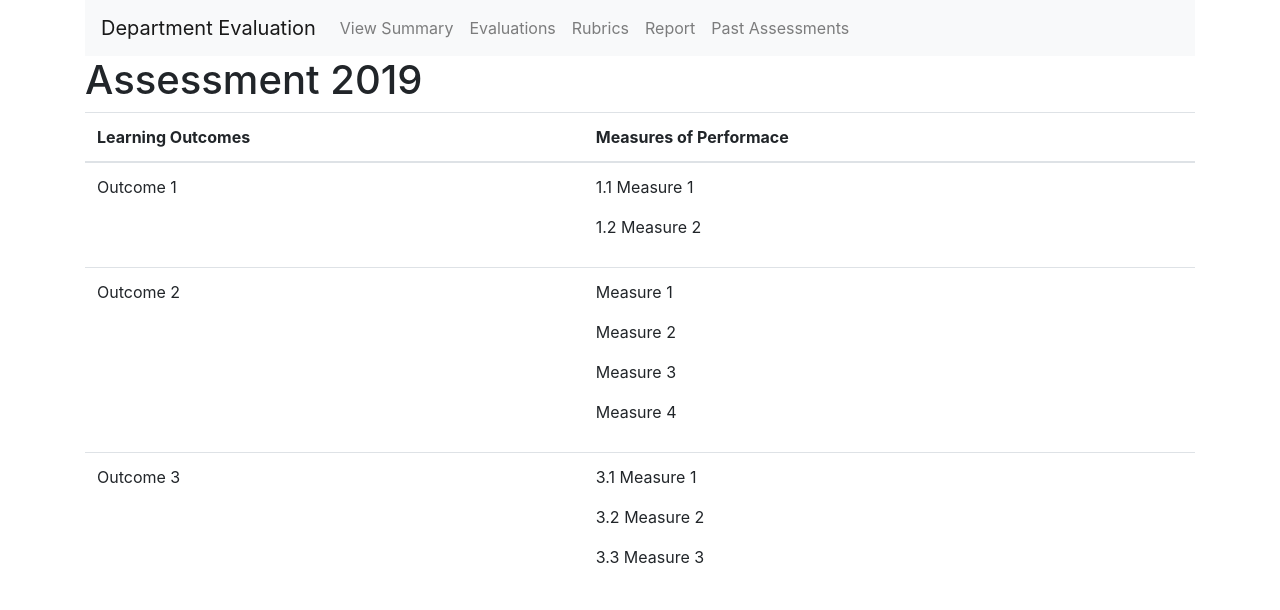
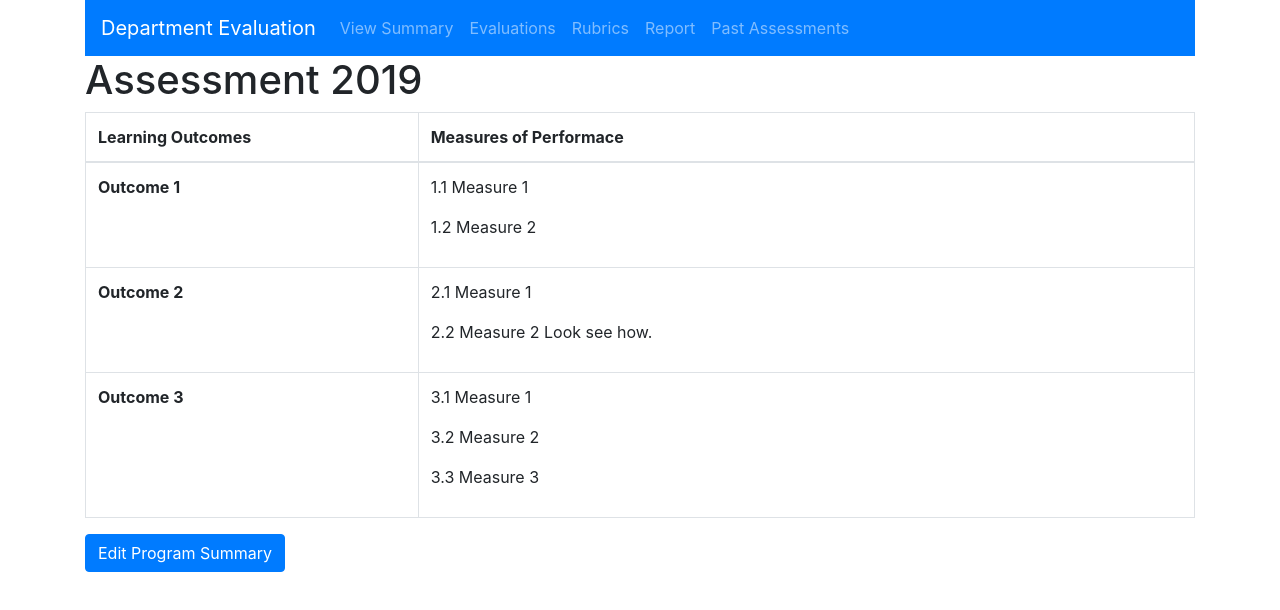
Before and after one commit to RyanBlomquist/temporary-front-end, a React (Create React App) app in the folder temporary-front-end/: page / in a window 1280 px wide. Shown: the top 610 px of the page. Built offline with nearby package versions, Linux system fonts and the light colour scheme.

Commit message:
Added the Add Outcome button.

```diff
--- a/temporary-front-end/src/App.js
+++ b/temporary-front-end/src/App.js
@@ -2,7 +2,8 @@ import React, { Component } from 'react';
 import "bootstrap/dist/css/bootstrap.min.css";
 import {BrowserRouter as Router, Route, Link} from "react-router-dom";
 
-import ViewSummary from "./components/view-summary.component.js";
+import ViewSummary from "./components/view-summary/view-summary.component.js";
+import EditSummary from "./components/edit-summary/edit-summary.component.js";
 
 class App extends Component {
 
@@ -10,7 +11,7 @@ class App extends Component {
     return (
       <Router>
         <div className="container">
-          <nav className="navbar navbar-expand-lg navbar-light bg-light">
+          <nav className="navbar navbar-expand-lg navbar-dark bg-primary">
             <Link to="/" className="navbar-brand">Department Evaluation</Link>
             <div className="collpase nav-collapse">
               <ul className="navbar-nav mr-auto">
@@ -33,6 +34,7 @@ class App extends Component {
             </div>
           </nav>
           <Route path="/" exact component={ViewSummary} />
+          <Route path="/editSummary" exact component={EditSummary} />
         </div>
       </Router>
     );
--- /dev/null
+++ b/temporary-front-end/src/components/edit-summary/edit-summary.component.js
@@ -0,0 +1,11 @@
+import React, {Component} from 'react';
+
+export default class EditSummary extends Component
+{
+    render()
+    {
+        return (
+            <p>Edit Summary Page</p>
+        );
+    }
+}
--- a/temporary-front-end/src/components/view-summary.component.js
+++ /dev/null
@@ -1,71 +0,0 @@
-import React, {Component} from 'react';
-//import axios from 'axios';
-
-//Dummy data
-var outcome1 = {
-    description: "Outcome 1",
-    measures: ["1.1 Measure 1", "1.2 Measure 2"]
-};
-
-var outcome2 = {
-    description: "Outcome 2",
-    measures: ["Measure 1", "Measure 2", "Measure 3", "Measure 4"]
-};
-
-var outcome3 = {
-    description: "Outcome 3",
-    measures: ["3.1 Measure 1", "3.2 Measure 2", "3.3 Measure 3"]
-};
-
-var programSummary = {
-    title: "Assessment 2019",
-    outcomes: [outcome1, outcome2, outcome3]
-};
-
-
-function measureDisplay(outcome)
-{
-    return outcome.measures.map(function(currentMeasure){
-        return <p>{currentMeasure}</p>
-    });
-}
-
-const Outcome = props => (
-    <tr>
-        <td>{props.outcome.description}</td>
-        <td>{measureDisplay(props.outcome)}</td>
-    </tr>
-)
-
-export default class ViewSummary extends Component
-{
-
-    programSummaryDisplay()
-    {
-        return programSummary.outcomes.map(function(currentOutcome){
-            return <Outcome outcome={currentOutcome} />;
-        });
-
-    }
-
-    render()
-    {
-        return (
-            <div>
-                <h1>{programSummary.title}</h1>
-
-                <table class="table">
-                    <thead>
-                        <tr>
-                            <th scope="col">Learning Outcomes</th>
-                            <th scope="col">Measures of Performace</th>
-                        </tr>
-                    </thead>
-                    <tbody>
-                        {this.programSummaryDisplay()}
-                    </tbody>
-                </table>
-            </div>
-        );
-    }
-}
--- /dev/null
+++ b/temporary-front-end/src/components/view-summary/view-summary.component.js
@@ -0,0 +1,97 @@
+import React, {Component} from 'react';
+import './view-summary.css';
+import { Link} from "react-router-dom";
+//import axios from 'axios';
+
+//Dummy data
+var outcome1 = {
+    description: "Outcome 1 ",
+    measures: ["1.1 Measure 1", "1.2 Measure 2"]
+};
+
+var outcome2 = {
+    description: "Outcome 2",
+    measures: ["2.1 Measure 1", "2.2 Measure 2 Look see how."]
+};
+
+var outcome3 = {
+    description: "Outcome 3",
+    measures: ["3.1 Measure 1", "3.2 Measure 2", "3.3 Measure 3"]
+};
+
+var programSummary = {
+    title: "Assessment 2019",
+    outcomes: [outcome1, outcome2, outcome3]
+};
+
+
+function measureDisplay(outcome)
+{
+    return outcome.measures.map(function(currentMeasure, i){
+        return <p key={i}>{currentMeasure}</p>
+    });
+}
+
+const Outcome = props => (
+    <tr>
+        <th scope="row">{props.outcome.description}</th>
+        <td>{measureDisplay(props.outcome)}</td>
+    </tr>
+)
+
+export default class ViewSummary extends Component
+{
+
+    constructor(props){
+        super(props);
+        this.handleEditModeClick = this.handleEditModeClick.bind(this);
+        this.state = {editMode: false};
+    }
+
+    programSummaryDisplay()
+    {
+        return programSummary.outcomes.map(function(currentOutcome, i){
+            return <Outcome outcome={currentOutcome} key={i} />;
+        });
+
+    }
+
+    handleEditModeClick()
+    {
+        this.setState({editMode: true});
+    }
+
+    //<Link to="/editSummary" class="btn btn-primary">Edit Program Summary</Link>
+
+    render()
+    {
+        const editMode = this.state.editMode;
+        let addOutcomeButton;
+
+        if (editMode)
+        {
+            addOutcomeButton = <div><button type="button" className="btn btn-primary">Add Outcome</button></div>
+        }
+
+
+        return (
+            <div>
+                <h1>{programSummary.title}</h1>
+
+                <table className="table table-bordered">
+                    <thead>
+                        <tr>
+                            <th scope="col" className="outcome-width">Learning Outcomes</th>
+                            <th scope="col" className="measure-width">Measures of Performace</th>
+                        </tr>
+                    </thead>
+                    <tbody>
+                        {this.programSummaryDisplay()}
+                    </tbody>
+                </table>
+                {addOutcomeButton}
+                <button type="button" className="btn btn-primary" onClick={this.handleEditModeClick}>Edit Program Summary</button>
+            </div>
+        );
+    }
+}
--- /dev/null
+++ b/temporary-front-end/src/components/view-summary/view-summary.css
@@ -0,0 +1,7 @@
+.outcome-width {
+    width:30%
+}
+
+.measure-width {
+    width:70%
+}
```
